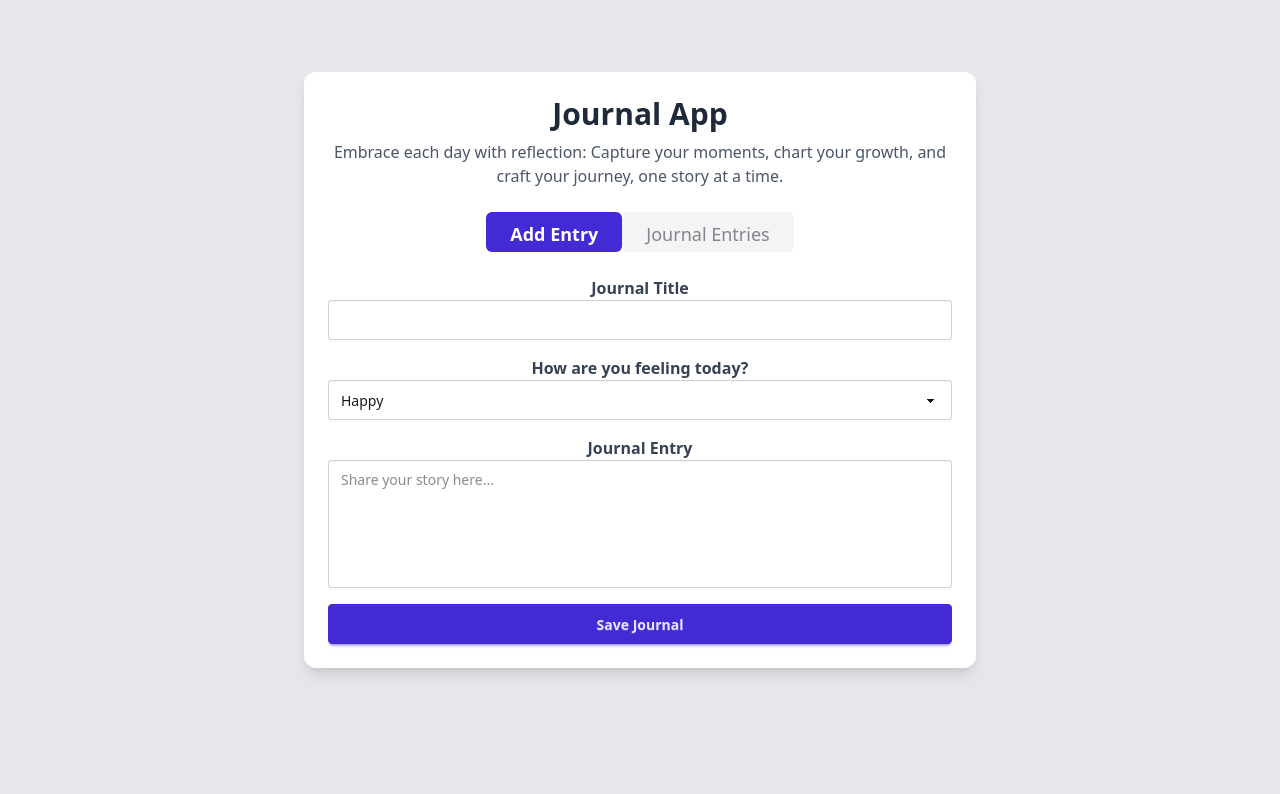
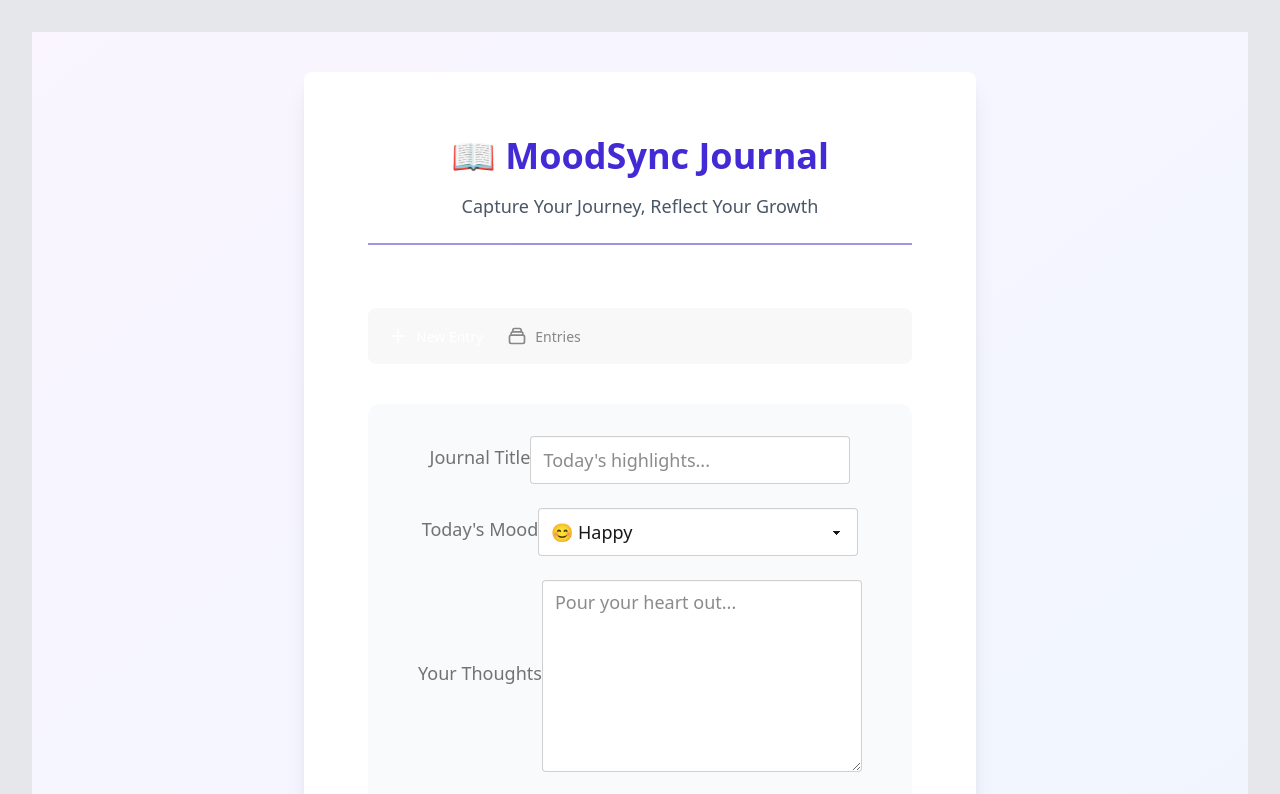
Before and after one commit to charlestanev/mood-sync-journal, a React (Vite) app: page / in a window 1280 px wide. Shown: the top 794 px of the page. Built offline with nearby package versions, Linux system fonts and the light colour scheme.

Commit message:
enhance App layout and integrate JournalList component; improve styling and tab functionality

```diff
--- a/src/App.tsx
+++ b/src/App.tsx
@@ -1,24 +1,37 @@
+import { useState } from 'react';
 import './App.css';
 import AddJournalForm from './components/AddJournalForm';
+import JournalList from './components/JournalList';
 import Tabs from './components/Tabs';
 
 const App = () => {
+  const [currentTab, setCurrentTab] = useState('add');
+
   return (
-    <div className="flex flex-col items-center min-h-screen bg-gray-200 py-10">
-      <div className="w-full max-w-2xl bg-white shadow-lg rounded-xl p-6">
+    <div className="min-h-screen bg-gradient-to-br from-purple-50 to-blue-50 py-10 px-4">
+      <div className="max-w-2xl mx-auto">
+        <div className="card bg-base-100 shadow-xl transition-all duration-300 hover:shadow-2xl">
+          <div className="card-body p-6 md:p-8">
             {/* Header */}
-        <header className="text-center mb-6">
-          <h1 className="text-3xl font-bold text-gray-800">Journal App</h1>
-          <p className="text-gray-600 mt-2">
-            Embrace each day with reflection: Capture your moments, chart your growth, and craft your journey, one story at a time.
+            <header className="text-center mb-8">
+              <h1 className="text-4xl font-bold text-primary mb-4 font-lora">
+                📖 MoodSync Journal
+              </h1>
+              <p className="text-gray-600 text-lg mb-2 font-medium">
+                Capture Your Journey, Reflect Your Growth
               </p>
+              <div className="divider divider-primary opacity-50"></div>
             </header>
 
             {/* Tabs */}
             <Tabs />
 
             {/* Form */}
-        <AddJournalForm />
+            <div className="flex flex-col gap-3 rounded-xl bg-gray-50 p-6 md:p-8">
+              {currentTab === 'add' ? (<AddJournalForm />) : (<JournalList />)}
+            </div>
+          </div>
+        </div>
       </div>
     </div>
   );
--- a/src/components/AddJournalForm.tsx
+++ b/src/components/AddJournalForm.tsx
@@ -64,61 +64,100 @@ const AddJournalForm = () => {
     return (
         <>
             <dialog id="success_modal" className="modal">
-                <div className="modal-box">
-                    <h3 className="font-bold text-lg">The entry was saved sucessfully !</h3>
-                    <p className="py-4">Press ESC key or click the button below to close</p>
-                    <div className="modal-action flex justify-center gap-4">
-                        <form method="dialog flex flex-col justify-center">
-                            <button className="btn">Close</button>
+                <div className="modal-box text-center">
+                    <div className="flex justify-center mb-4">
+                        <div className="w-16 h-16 bg-success/20 rounded-full flex items-center justify-center">
+                            <svg xmlns="http://www.w3.org/2000/svg" className="h-8 w-8 text-success" viewBox="0 0 20 20" fill="currentColor">
+                                <path fillRule="evenodd" d="M10 18a8 8 0 100-16 8 8 0 000 16zm3.707-9.293a1 1 0 00-1.414-1.414L9 10.586 7.707 9.293a1 1 0 00-1.414 1.414l2 2a1 1 0 001.414 0l4-4z" clipRule="evenodd" />
+                            </svg>
+                        </div>
+                    </div>
+                    <h3 className="font-bold text-2xl mb-2">Entry Saved!</h3>
+                    <p className="py-4 text-gray-600">Your memories are safely stored</p>
+                    <div className="modal-action">
+                        <form method="dialog">
+                            <button className="btn btn-success btn-wide">Continue</button>
                         </form>
                     </div>
                 </div>
             </dialog>
 
-            <form onSubmit={handleSubmit(onFormSubmit)} className="flex flex-col gap-4">
+            <form onSubmit={handleSubmit(onFormSubmit)} className="space-y-6">
                 {/* Title */}
-                <div>
-                    <label className="label font-semibold text-gray-700">Journal Title</label>
-                    <input type="text" className="input input-bordered w-full" {...register('title')} />
+                <div className="form-control">
+                    <label className="label">
+                        <span className="label-text text-lg font-medium">Journal Title</span>
+                    </label>
+                    <input
+                        type="text"
+                        placeholder="Today's highlights..."
+                        className="input input-bordered input-lg focus:ring-2 focus:ring-primary"
+                        {...register('title')}
+                    />
                     {errors.title && (
-                        <p className="text-red-700 bg-red-100 border border-red-300 rounded-md px-3 py-1 mt-1 flex items-center gap-2">
-                            ⚠️ {errors.title.message}
-                        </p>
+                        <div className="alert alert-error mt-2 py-2">
+                            <svg xmlns="http://www.w3.org/2000/svg" className="stroke-current shrink-0 h-6 w-6" fill="none" viewBox="0 0 24 24">
+                                <path strokeLinecap="round" strokeLinejoin="round" strokeWidth="2" d="M10 14l2-2m0 0l2-2m-2 2l-2-2m2 2l2 2m7-2a9 9 0 11-18 0 9 9 0 0118 0z" />
+                            </svg>
+                            <span>{errors.title.message}</span>
+                        </div>
                     )}
                 </div>
 
                 {/* Feeling */}
-                <div>
-                    <label className="label font-semibold text-gray-700">How are you feeling today?</label>
-                    <select className="select select-bordered w-full" {...register('emotion')}>
-                        <option>Happy</option>
-                        <option>Neutral</option>
-                        <option>Sad</option>
+                <div className="form-control">
+                    <label className="label">
+                        <span className="label-text text-lg font-medium">Today's Mood</span>
+                    </label>
+                    <select
+                        className="select select-bordered select-lg focus:ring-2 focus:ring-primary"
+                        {...register('emotion')}
+                    >
+                        <option className="flex items-center gap-2">
+                            😊 Happy
+                        </option>
+                        <option>
+                            😐 Neutral
+                        </option>
+                        <option>
+                            😔 Sad
+                        </option>
                     </select>
                     {errors.emotion && (
-                        <p className="text-red-700 bg-red-100 border border-red-300 rounded-md px-3 py-1 mt-1 flex items-center gap-2">
-                            ⚠️ {errors.emotion.message}
-                        </p>
+                        <div className="alert alert-error mt-2 py-2">
+                            {/* Same error icon as above */}
+                            <span>{errors.emotion.message}</span>
+                        </div>
                     )}
                 </div>
 
                 {/* Journal Entry */}
-                <div>
-                    <label className="label font-semibold text-gray-700">Journal Entry</label>
+                <div className="form-control">
+                    <label className="label">
+                        <span className="label-text text-lg font-medium">Your Thoughts</span>
+                    </label>
                     <textarea
-                        placeholder='Share your story here...'
-                        className="textarea textarea-bordered w-full h-32 resize-none"
-                        {...register('body')} />
+                        placeholder="Pour your heart out..."
+                        className="textarea textarea-bordered h-48 textarea-lg focus:ring-2 focus:ring-primary"
+                        {...register('body')}
+                    />
                     {errors.body && (
-                        <p className="text-red-700 bg-red-100 border border-red-300 rounded-md px-3 py-1 mt-1 flex items-center gap-2">
-                            ⚠️ {errors.body.message}
-                        </p>
+                        <div className="alert alert-error mt-2 py-2">
+                            {/* Same error icon as above */}
+                            <span>{errors.body.message}</span>
+                        </div>
                     )}
                 </div>
 
                 {/* Submit Button */}
-                <button type="submit" className="btn btn-primary w-full">
-                    Save Journal
+                <button
+                    type="submit"
+                    className="btn btn-primary btn-block btn-lg shadow-lg hover:shadow-xl transition-all"
+                >
+                    <svg xmlns="http://www.w3.org/2000/svg" className="h-6 w-6 mr-2" fill="none" viewBox="0 0 24 24" stroke="currentColor">
+                        <path strokeLinecap="round" strokeLinejoin="round" strokeWidth={2} d="M8 7H5a2 2 0 00-2 2v9a2 2 0 002 2h14a2 2 0 002-2V9a2 2 0 00-2-2h-3m-1 4l-3 3m0 0l-3-3m3 3V4" />
+                    </svg>
+                    Save Entry
                 </button>
             </form>
         </>
--- /dev/null
+++ b/src/components/JournalList.tsx
@@ -0,0 +1,9 @@
+import React from 'react'
+
+const JournalList = () => {
+    return (
+        <div>JournalList</div>
+    )
+}
+
+export default JournalList
--- a/src/components/Tabs.tsx
+++ b/src/components/Tabs.tsx
@@ -1,23 +1,28 @@
+// Tabs.tsx - Enhanced with icons and better hover effects
 import { useState } from "react";
 
 const Tabs = () => {
     const [selectedTab, setSelectedTab] = useState('add');
 
     return (
-        <div role="tablist" className="tabs tabs-bordered mb-6 flex justify-center">
+        <div className="tabs tabs-boxed bg-base-200 p-2 rounded-box mb-8">
             <button
-                role="tab"
-                className={`tab px-6 py-2 rounded-md text-lg ${selectedTab === 'add' ? 'tab-active font-semibold bg-primary text-white' : 'bg-gray-100'}`}
+                className={`tab tab-lg gap-2 ${selectedTab === 'add' ? 'tab-active !text-white' : ''}`}
                 onClick={() => setSelectedTab('add')}
             >
-                Add Entry
+                <svg xmlns="http://www.w3.org/2000/svg" className="h-5 w-5" fill="none" viewBox="0 0 24 24" stroke="currentColor">
+                    <path strokeLinecap="round" strokeLinejoin="round" strokeWidth={2} d="M12 4v16m8-8H4" />
+                </svg>
+                New Entry
             </button>
             <button
-                role="tab"
-                className={`tab px-6 py-2 rounded-md text-lg ${selectedTab === 'entries' ? 'tab-active font-semibold bg-primary text-white' : 'bg-gray-100'}`}
+                className={`tab tab-lg gap-2 ${selectedTab === 'entries' ? 'tab-active !text-white' : ''}`}
                 onClick={() => setSelectedTab('entries')}
             >
-                Journal Entries
+                <svg xmlns="http://www.w3.org/2000/svg" className="h-5 w-5" fill="none" viewBox="0 0 24 24" stroke="currentColor">
+                    <path strokeLinecap="round" strokeLinejoin="round" strokeWidth={2} d="M19 11H5m14 0a2 2 0 012 2v6a2 2 0 01-2 2H5a2 2 0 01-2-2v-6a2 2 0 012-2m14 0V9a2 2 0 00-2-2M5 11V9a2 2 0 012-2m0 0V5a2 2 0 012-2h6a2 2 0 012 2v2M7 7h10" />
+                </svg>
+                Entries
             </button>
         </div>
     );
```
Lines whose indentation alone changed are shown as unchanged.
